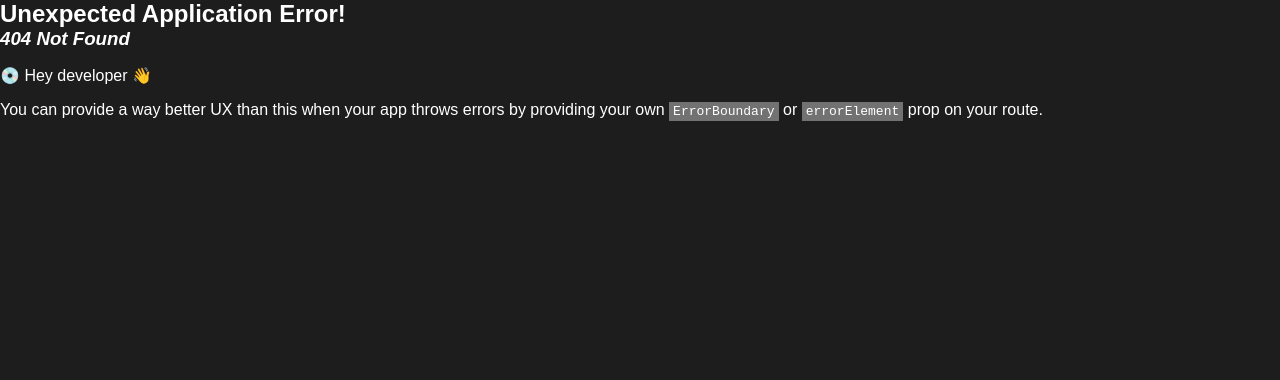
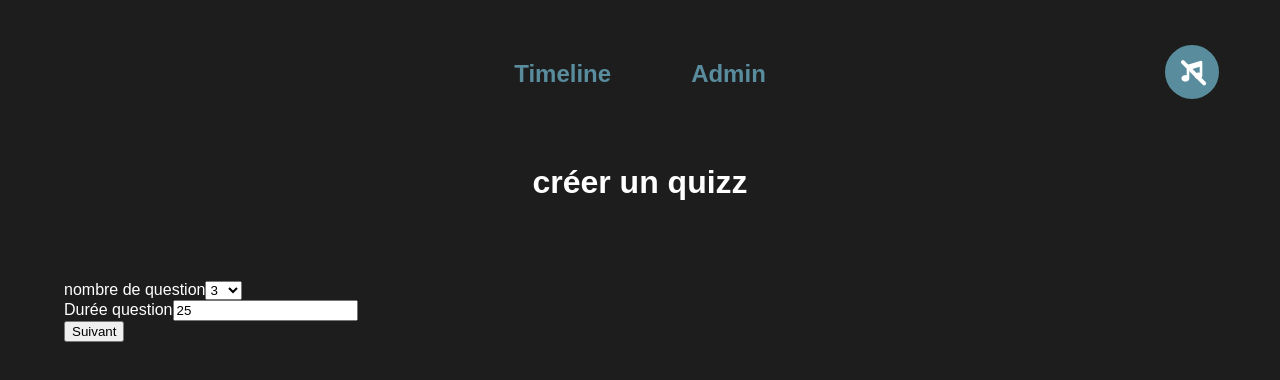
Before and after one commit to OlivierLem/Timeline, a React (Create React App) app in the folder Front_timeline/: page /periodes/1/creer_quizz in a window 1280 px wide. Before the commit this address had no page. Shown: the top 380 px of the page. Built offline with nearby package versions, Linux system fonts and the light colour scheme.

Commit message:
form quizz

```diff
--- a/Front_timeline/src/component/PeriodProvider.jsx
+++ b/Front_timeline/src/component/PeriodProvider.jsx
@@ -62,6 +62,7 @@ export default function PeriodProvider({children}) {
                 debutPeriode: newPeriod[0].debutPeriode,
                 finPeriode: newPeriod[0].finPeriode,
                 name: newPeriod[0].noms,
+                slugName: newPeriod[0].slugName
             }
             console.log(periodeObj);
             setColor(newPeriod[0].color)
--- /dev/null
+++ b/Front_timeline/src/pages/CreerQuizz/CreerQuizz.jsx
@@ -0,0 +1,176 @@
+import { useEffect, useRef, useState } from "react"
+import { useForm } from 'react-hook-form'
+import * as yup from 'yup'
+import { yupResolver } from "@hookform/resolvers/yup";
+
+export default function CreerQuizz () {
+    const [stepFormQuizz, setStepFormQuizz] = useState(1)
+    const [questionsForm, setQestionForm]  = useState([])
+    const [countQuestion, setCountQuestion] = useState(0)
+    const selectRef = useRef()
+    const questionRef = useRef()
+    const reponseRef = useRef()
+
+    const defaultValues = {
+        times: '25',
+        question: '',
+        responses: [
+            {
+                name: '',
+                isValid: false
+            },
+            {
+                name: '',
+                isValid: false
+            },
+            {
+                name: '',
+                isValid: false
+            },
+            {
+                name: '',
+                isValid: false
+            },
+        ]
+    }
+
+    const shema = yup.object({
+        times:  yup.number()
+            .required("Ce champs est requis")
+            .positive("Entrer un nombre supérieur à 0")
+            .lessThan(101, 'Vous ne pouvez pas noter un nombre supérieur à 100'),
+        question: yup.string()
+            .required("Ce champs est requis"),
+        responses: yup.array().of(
+            yup.object({
+                name: yup.string().required('Ce champs est requis')
+            })
+        )
+    })
+
+    const {
+        register,
+        handleSubmit: handleSubmit,
+        formState: { errors, isValid },
+        trigger,
+        setError,
+        clearErrors
+    } = useForm({
+        defaultValues,
+        resolver: yupResolver(shema)
+    })
+
+    const submit = handleSubmit (async (values) => {
+
+        /*  try {
+             clearErrors();
+             if(question === undefined) {
+                 await addQuestion(values)
+             } else {
+                 console.log('attente edit question');
+                 await editQuestion({
+                     id: question._id,
+                     ...values
+                 })
+             }
+             navigate('/')
+
+         } catch (message) {
+             console.error(message)
+             setError('generic', {type: "generic", message})
+         } */
+     console.log(values);
+    })
+
+    const handleNextStep = async () => {
+
+        await trigger('times').then((value) => {
+            if (value === true) {
+                setStepFormQuizz(stepFormQuizz + 1)
+            }
+        })
+    }
+    const handlePreviousStep = () => {
+        if (stepFormQuizz > 1) {
+            setStepFormQuizz(stepFormQuizz - 1)
+        }
+    }
+
+    const handleAddQuestion = () => {
+        let questionCurrent = questionRef.current.value;
+        if(countQuestion > 0){
+            console.log('test');
+            setQestionForm(questionsForm.push({
+                question: questionCurrent,
+        }))
+
+        }
+        console.log(questionsForm);
+        questionRef.current.value= ''
+
+    }
+
+    const renderQuestion = (nReponses) => {
+        let reponse = []
+        for (let i = 0; i < nReponses ; i++) {
+            reponse.push(
+            <>
+                <div key={i}>
+                    <input {...register(`responses[${i}].isValid`)} type="checkbox" />
+                    <input {...register(`responses[${i}].name`)} type="text" placeholder={`réponse ${i + 1}`} />
+                </div>
+                {errors?.responses?.name &&  <p className={'errorMessage'}>{errors.responses.name.message}</p>}
+            </>
+            )
+        }
+        return reponse
+    }
+
+
+    return (
+        <section>
+            <h1>créer un quizz</h1>
+            <form action="" onSubmit={submit}>
+                {stepFormQuizz === 1 && (
+                    <div className="paramsStep">
+                    <div>
+                        <label htmlFor="nQuestion">nombre de question</label>
+                        <select {...register('nQuestion')} ref={selectRef} name="nQuestion" >
+                            <option value="3">3</option>
+                            <option value="4">4</option>
+                            <option value="5">5</option>
+                            <option value="6">6</option>
+                            <option value="7">7</option>
+                            <option value="8">8</option>
+                            <option value="9">9</option>
+                            <option value="10">10</option>
+                        </select>
+                    </div>
+                    <div>
+                        <label htmlFor="times">Durée question</label>
+                        <input {...register('times')} type="text" placeholder="times" name="times" />
+                    </div>
+                    {errors?.times &&  <p className={'errorMessage'}>{errors.times.message}</p>}
+                    <button type="button" onClick={handleNextStep}>Suivant</button>
+                </div>
+                )}
+                {
+                    stepFormQuizz === 2 && (
+                        <div className="questionStep">
+                            <input {...register('question')} ref={questionRef} type="text" placeholder="question" />
+                            {errors?.question &&  <p className={'errorMessage'}>{errors.question.message}</p>}
+
+                            <div ref={reponseRef}>
+                                {renderQuestion(4)}
+                            </div>
+                            <button type="button" onClick={handlePreviousStep}>Précédent</button>
+                            <button type="button" onClick={handleAddQuestion} >Ajouter</button>
+                            {/* <button type="submit">créer le quizz</button> */}
+                        </div>
+                    )
+                }
+
+            </form>
+        </section>
+    )
+}
--- a/Front_timeline/src/pages/QuizzPage/QuizzPage.jsx
+++ b/Front_timeline/src/pages/QuizzPage/QuizzPage.jsx
@@ -1,59 +1,20 @@
-import { NavLink } from "react-router-dom";
+import { NavLink, useParams } from "react-router-dom";
 import Quizz from "./component/Quizz";
+import { useState } from "react";
 
 export default function QuizzPage () {
     //! récupérer le quizz
-    const quizz = [
-        {
-            question: 'Question',
-            reponses: [
-                {
-                    reponse: 'r1',
-                    isCorrect:false
-                },
-                {
-                    reponse: 'r2',
-                    isCorrect:false
-                },
-                {
-                    reponse: 'r3',
-                    isCorrect:true
-                },
-                {
-                    reponse: 'r4',
-                    isCorrect:false
-                },
-            ]
-        },
-        {
-            question: 'Question2',
-            reponses: [
-                {
-                    reponse: 'r1',
-                    isCorrect:false
-                },
-                {
-                    reponse: 'r2',
-                    isCorrect:false
-                },
-                {
-                    reponse: 'r3',
-                    isCorrect:true
-                },
-                {
-                    reponse: 'r4',
-                    isCorrect:false
-                },
-            ]
-        }
-    ]
+    const [quizz, setQuizz] = useState([])
+
+    const { periode: periodeSlug} = useParams()
+
     return (
         <>
             {
-                quizz ? (
+                quizz.length > 0 ? (
                     <Quizz quizz={quizz} timer='25' />
                 ) : (
-                    <NavLink to='/creerQuizz'>Créer quizz</NavLink>
+                    <NavLink to={`/periodes/${periodeSlug}/creer_quizz`}>Créer quizz</NavLink>
                 )
             }
         </>
--- a/Front_timeline/src/pages/timelinePage/TimelinePage.jsx
+++ b/Front_timeline/src/pages/timelinePage/TimelinePage.jsx
@@ -20,6 +20,7 @@ export default function TimelinePage () {
             //console.log(p);
             setPeriods(p)
         })
+        console.log(period);
     }, [])
 
     useEffect (() => {
@@ -104,7 +105,7 @@ export default function TimelinePage () {
 
                     </div>
                 </div>
-                {   period && (
+                {   period?.slugName && (
                     <NavLink to={`/periodes/${period.slugName}/quizz`}>En voir plus <i className="fa-solid fa-arrow-right"></i></NavLink>
                 )
 
--- a/Front_timeline/src/router/router.jsx
+++ b/Front_timeline/src/router/router.jsx
@@ -11,6 +11,7 @@ import { PeriodEditPage } from "../pages/PeriodEditPage/PeriodEditPage";
 import { EventEditPage } from "../pages/EventEditPage/EventEditPage";
 import { EventEditArticle } from "../pages/EventEditPage/component/EventEditArticle";
 import QuizzPage from "../pages/QuizzPage/QuizzPage";
+import CreerQuizz from "../pages/CreerQuizz/CreerQuizz";
 
 export const router = createBrowserRouter([
     {
@@ -61,6 +62,10 @@ export const router = createBrowserRouter([
                 element:<QuizzPage />
             },
             {
+                path:'/periodes/:periode/creer_quizz',
+                element:<CreerQuizz />
+            },
+            {
                 path: '/ajout_periode',
                 element: <AddPeriod />
             }
```
